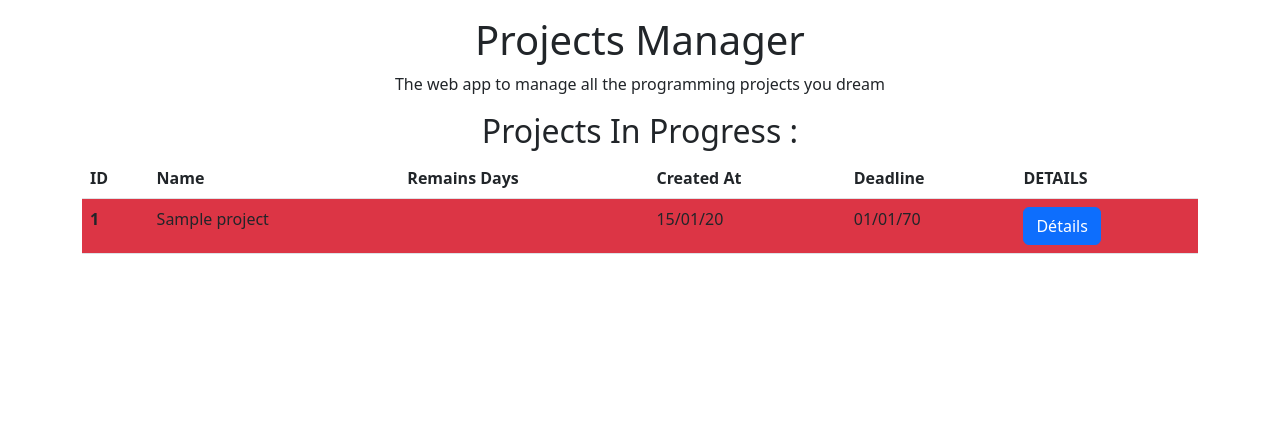
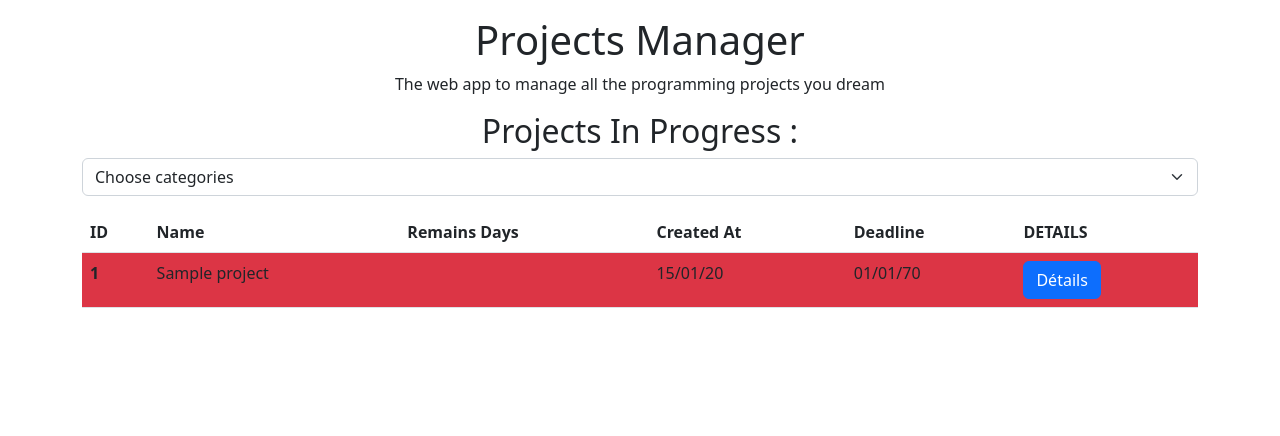
Before and after one commit to UltraViolet33/projects-manager, a PHP site: page / in a window 1280 px wide. Shown: the part 56-492 px from the top of the page. Run offline with PHP 8.4, Linux system fonts and the light colour scheme; tables that the repository leaves empty or names only in its code hold one stand-in row (values such as "Sample post").

Commit message:
filter projects

```diff
--- a/core/classes/Project.php
+++ b/core/classes/Project.php
@@ -24,6 +24,40 @@ class Project
         $query = "SELECT *, DATEDIFF(deadline, NOW()) AS remains_days FROM projects WHERE status = 0 ORDER BY remains_days ASC";
         return $this->con->read($query);
     }
+
+    public function selectProjectsFromCategory($idCategory)
+    {
+        // if(!is_numeric($_POST['categoryFilter']))
+        // {
+        //     return "Please, select a valid category";
+        // }
+
+        $query = "SELECT id_project FROM projects_categories WHERE id_categorie = :id_categorie";
+
+        $result = $this->con->read($query, ['id_categorie' => $idCategory]);
+
+        $idProjects = [];
+
+        foreach($result as $item)
+        {
+
+            $idProjects[] = $item->id_project;
+        }
+
+
+
+        $query = "SELECT *, DATEDIFF(deadline, NOW()) AS remains_days FROM projects WHERE id_project IN (" . implode(',', $idProjects) . ") AND status = 0 ORDER BY remains_days ASC";
+
+        return $this->con->read($query);
+
+        // return $idProjects;
+
+        // $query = "SELECT *, DATEDIFF(deadline, NOW()) AS remains_days FROM projects WHERE status = 0 AND id_categorie = :id_categorie ORDER BY remains_days ASC";
+
+    }
+
+
+
 
 
     public function addProject()
--- a/index.php
+++ b/index.php
@@ -1,5 +1,15 @@
 <?php require_once("./inc/header.php");
-$projectsInProgress = $project->selectProjectsInProgress(); ?>
+$projectsInProgress = $project->selectProjectsInProgress();
+$allCategories = $category->selectAllCategories();
+
+
+if ($_SERVER['REQUEST_METHOD'] === "POST" && isset($_POST['categoryFilter'])) {
+    // $createProject = $project->addProject();
+    $projectsInProgress = $project->selectProjectsFromCategory($_POST['categoryFilter']);
+
+}
+
+?>
 <div class="row">
     <div class="col-12 text-center">
         <h1>Projects Manager</h1>
@@ -9,6 +19,16 @@ $projectsInProgress = $project->selectProjectsInProgress(); ?>
         <h2 class="text-center">Projects In Progress : </h2>
     </div>
 </div>
+<form method="POST">
+    <div class="mb-3">
+        <select onchange="this.form.submit()" name="categoryFilter" class="form-select">
+            <option selected>Choose categories</option>
+            <?php foreach ($allCategories as $category) : ?>
+                <option value="<?= $category->id_categorie ?>"><?= $category->name ?></option>
+            <?php endforeach; ?>
+        </select>
+    </div>
+</form>
 <div class="row">
     <div class="col-12">
         <?php if (!$projectsInProgress) : ?>
@@ -17,6 +37,8 @@ $projectsInProgress = $project->selectProjectsInProgress(); ?>
             <table class="table">
                 <thead>
                     <tr>
+
+
                         <th scope="col">ID</th>
                         <th scope="col">Name</th>
                         <th scope="col">Remains Days</th>
```
